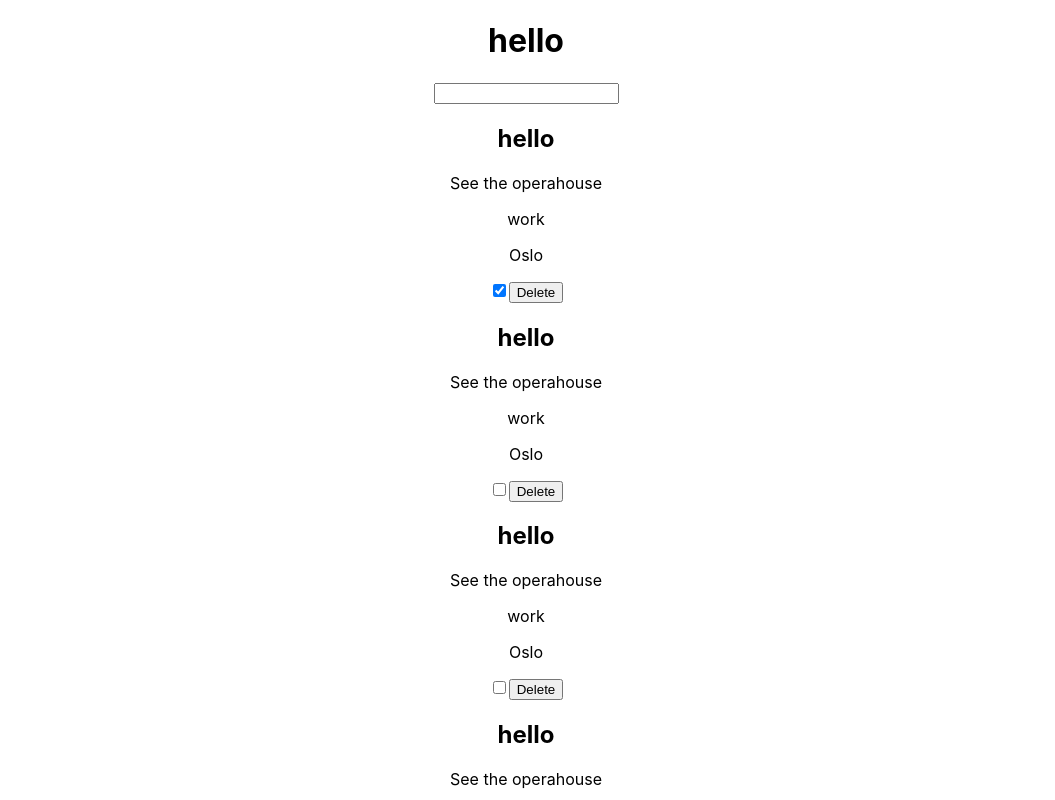
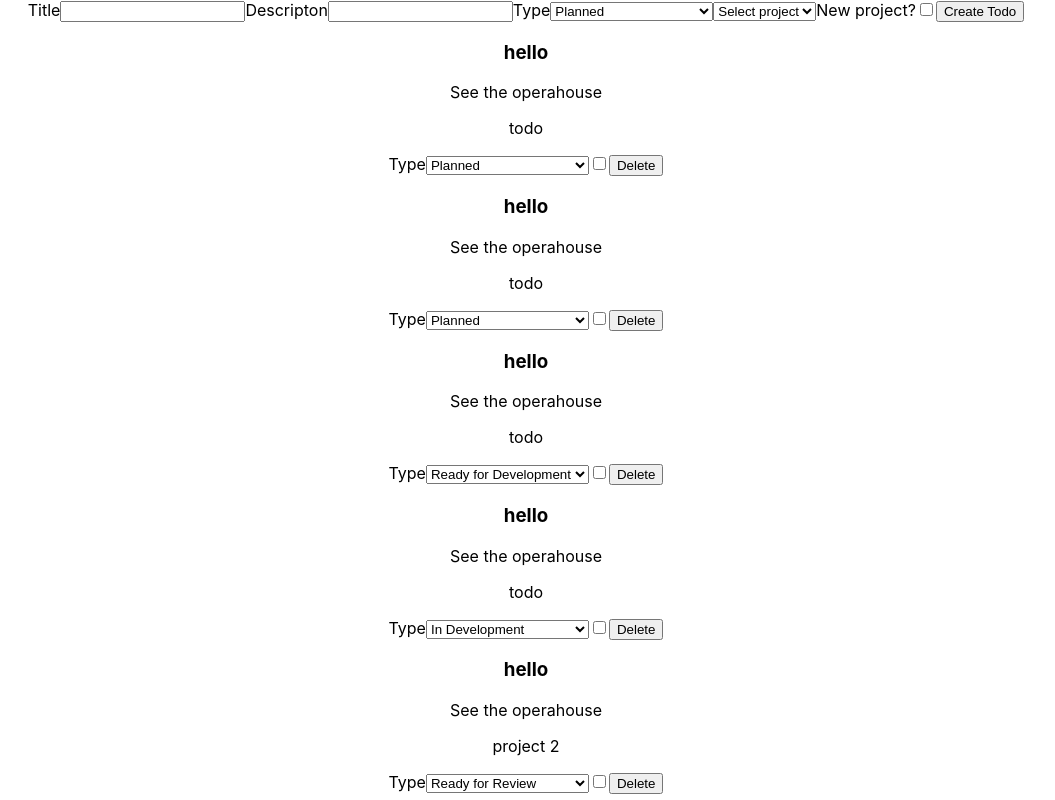
Before and after one commit to Response201/Productivity-App, a React (Create React App) app: page / in a window 1280 px wide. Shown: the top 800 px of the page, without its empty margins (114-1169 px from the left). Built offline with nearby package versions, Linux system fonts and the light colour scheme.

Commit message:
todo component function, create todo function(need to fix if statment obSubmit)

```diff
--- a/src/App.js
+++ b/src/App.js
@@ -1,72 +1,26 @@
-import { useEffect, useState } from "react";
-import { useDispatch, useSelector } from "react-redux";
-import { completeTodo, deleteTodo } from "./reducer/todos";
+import React, { useEffect } from "react";
+import { useSelector } from "react-redux";
 import "./App.css";
+import { TodoComponent } from "./components/TodoComponent";
+import { TodoCreate } from "./components/TodoCreate";
 
 function App() {
-  const [title, setTitle] = useState('')
+  const todos = useSelector((store) => store.todos.todosList);
 
-  const todos = useSelector((store) => store.todos.todosList);
-  const dispatch = useDispatch();
-
-  useEffect(() => {}, []);
-
-
-
+  useEffect(() => {
+    console.log(todos);
+  }, [todos]);
 
   return (
     <div className="App">
-      <h1>hello</h1>
-
-<section>
-
-<input type="text" value={title} onChange={(e)=> setTitle(e.target.value)} />
-
-
-
-
-</section>
-
-
-
-
-
-
-
+      <TodoCreate />
 
       {todos &&
         todos.map((item) => {
-            /* change if task is done or not */
-          const onClickDone = () => {
-            dispatch(completeTodo({ id: item.id, done: !item.done }));
-          };
-
-  /* Delete task */
-
-  const onClickDelete = () => {
-    dispatch(deleteTodo({ id: item.id}));
-  };
-
           return (
             <section key={item.id}>
-              <h1>{item.title}</h1>
-              <p>{item.description}</p>
-              {item.category.map((e) => (
-                <>
-                  <p>{e.type}</p>
-
-                  <p>{e.where}</p>
-                </>
-              ))}
-              <input
-                type="checkbox"
-                checked={item.done}
-                value={item.id}
-                onClick={onClickDone}
-              />
-
-
-              <button onClick={onClickDelete}>Delete</button>
+              {" "}
+              <TodoComponent item={item} />{" "}
             </section>
           );
         })}
--- /dev/null
+++ b/src/components/TodoComponent.js
@@ -0,0 +1,51 @@
+import React, { useEffect, useState } from "react";
+import { useDispatch } from "react-redux";
+import { changeType, deleteTodo, completeTodo } from "../reducer/todos";
+export const TodoComponent = ({ item }) => {
+  const [newType, setNewType] = useState(item.type);
+  const dispatch = useDispatch();
+
+  /* change type for a todo */
+  useEffect(() => {
+    dispatch(changeType({ id: item.id, type: newType }));
+  }, [newType, dispatch, item.id]);
+
+  /* complete todo */
+  const onClickComplete = () => {
+    dispatch(completeTodo({ id: item.id, done: !item.done }));
+  };
+
+  /* Delete todo */
+
+  const onClickDelete = () => {
+    dispatch(deleteTodo({ id: item.id }));
+  };
+
+  return (
+    <section>
+      <h1>{item.title}</h1>
+      <p>{item.description}</p>
+      <p> {item.project} </p>
+
+      {item.done ? (
+        <p>Done</p>
+      ) : (
+        <label>
+          Type
+          <select
+            value={item.type}
+            onChange={(e) => setNewType(e.target.value)}
+          >
+            <option value="Planned">Planned</option>
+            <option value="ReadyDevelopment">Ready for Development</option>
+            <option value="InDevelopment">In Development</option>
+            <option value="ReadyReview">Ready for Review</option>
+          </select>
+        </label>
+      )}
+
+      <input type="checkbox" checked={item.done} onChange={onClickComplete} />
+      <button onClick={onClickDelete}>Delete</button>
+    </section>
+  );
+};
--- /dev/null
+++ b/src/components/TodoCreate.js
@@ -0,0 +1,108 @@
+import React, { useState } from "react";
+import { useDispatch, useSelector } from "react-redux";
+import { newTodo } from "../reducer/todos";
+export const TodoCreate = () => {
+  const [title, setTitle] = useState("");
+  const [descripton, setDescripton] = useState("");
+  const [type, setType] = useState("Planned");
+  const [project, setProject] = useState("");
+  const [newProject, setNewProject] = useState(false);
+  const projects_Category = useSelector((store) => store.todos.todosList);
+  const dispatch = useDispatch();
+
+  /* create a todo */
+  const OnsubmitTodo = (e) => {
+    e.preventDefault();
+    console.log(title, descripton, project, type);
+    dispatch(
+      newTodo({
+        title: title,
+        description: descripton,
+        project: project,
+        type: type
+      })
+    );
+  };
+
+  /* Take out diffrent project for dropdown "project" */
+
+  const unique_project = projects_Category
+    .map((obj) => {
+      return obj.project;
+    })
+    .filter((item, index, arr) => {
+      return arr.indexOf(item) === index;
+    });
+
+  /* If todo creates under a new project */
+
+  const OnclickNewProject = () => {
+    setNewProject(!newProject);
+    setProject("");
+  };
+
+  return (
+    <section>
+      <form onSubmit={OnsubmitTodo}>
+        <label>
+          Title
+          <input
+            type="text"
+            value={title}
+            onChange={(e) => setTitle(e.target.value)}
+          />
+        </label>
+        <label>
+          Descripton
+          <input
+            type="text"
+            value={descripton}
+            onChange={(e) => setDescripton(e.target.value)}
+          />
+        </label>
+        <label>
+          Type
+          <select onChange={(e) => setType(e.target.value)}>
+            <option value="Planned">Planned</option>
+            <option value="ReadyDevelopment">Ready for Development</option>
+            <option value="InDevelopment">In Development</option>
+            <option value="ReadyReview">Done</option>
+          </select>
+        </label>
+
+        {newProject ? (
+          <label>
+            {" "}
+            Project name{" "}
+            <input
+              type="text"
+              value={project}
+              onChange={(e) => setProject(e.target.value)}
+            />{" "}
+          </label>
+        ) : (
+          <select onChange={(e) => setProject(e.target.value)}>
+            <option>Select project</option>
+            {unique_project.length >= 1 &&
+              unique_project.map((item) => (
+                <option key={item} value={item}>
+                  {" "}
+                  {item}{" "}
+                </option>
+              ))}
+          </select>
+        )}
+        <label>
+          New project?
+          <input
+            type="checkbox"
+            value={newProject}
+            onClick={OnclickNewProject}
+          />
+        </label>
+
+        <button> Create Todo</button>
+      </form>
+    </section>
+  );
+};
--- a/src/data/data.json
+++ b/src/data/data.json
@@ -1,44 +1,50 @@
 [
   {
-    "id":0,
+    "id": 0,
     "title": "hello",
+    "project": "todo",
     "description": "See the operahouse",
-    "category": [{ "type": "work", "where": "Oslo" }],
-    "done": true
-  },
-  {
-    "id":1,
-    "title": "hello",
-    "description": "See the operahouse",
-    "category": [{ "type": "work", "where": "Oslo" }],
+    "type": "Planned",
     "done": false
   },
   {
-    "id":2,
+    "id": 1,
     "title": "hello",
     "description": "See the operahouse",
-    "category": [{ "type": "work", "where": "Oslo" }],
+    "project": "todo",
+    "type": "Ready",
     "done": false
   },
   {
-    "id":3,
+    "id": 2,
     "title": "hello",
     "description": "See the operahouse",
-    "category": [{ "type": "work", "where": "Oslo" }],
+    "project": "todo",
+    "type": "ReadyDevelopment",
     "done": false
   },
   {
-    "id":4,
+    "id": 3,
     "title": "hello",
+    "project": "todo",
     "description": "See the operahouse",
-    "category": [{ "type": "work", "where": "Oslo" }],
+    "type": "InDevelopment",
     "done": false
   },
   {
-    "id":5,
+    "id": 4,
     "title": "hello",
+    "project": "project 2",
     "description": "See the operahouse",
-    "category": [{ "type": "work", "where": "Oslo" }],
-    "done": true
+    "type": "ReadyReview",
+    "done": false
+  },
+  {
+    "id": 5,
+    "title": "hello",
+    "project": "project 2",
+    "description": "See the operahouse",
+    "type": "ReadyReview",
+    "done": false
   }
 ]
--- a/src/reducer/todos.js
+++ b/src/reducer/todos.js
@@ -9,16 +9,14 @@ export const todos = createSlice({
   reducers: {
     newTodo: (state, action) => {
       const newTodo = {
-        "id":state.todosList.length,
-        "title": action.payload.title,
-        "description": action.payload.description,
-        "category": [{ "type": action.payload.type, "where": action.payload.where }],
-        "done": false
-
-
-      }
-      state.todosList = [...state.todosList, newTodo]
-
+        id: Date.now(),
+        title: action.payload.title,
+        description: action.payload.description,
+        project: action.payload.project,
+        type: action.payload.type,
+        done: false
+      };
+      state.todosList = [...state.todosList, newTodo];
     },
 
     completeTodo: (state, action) => {
@@ -26,7 +24,6 @@ export const todos = createSlice({
         (todo) => todo.id === action.payload.id
       );
       state.todosList[todoIndex].done = action.payload.done;
-
     },
 
     deleteTodo: (state, action) => {
@@ -34,8 +31,15 @@ export const todos = createSlice({
         (todo) => todo.id === action.payload.id
       );
       state.todosList.splice(todoIndex, 1);
+    },
+
+    changeType: (state, action) => {
+      const todoIndex = state.todosList.findIndex(
+        (todo) => todo.id === action.payload.id
+      );
+      state.todosList[todoIndex].type = action.payload.type;
     }
   }
 });
 
-export const { completeTodo, deleteTodo } = todos.actions;
+export const { completeTodo, deleteTodo, changeType, newTodo } = todos.actions;
```
